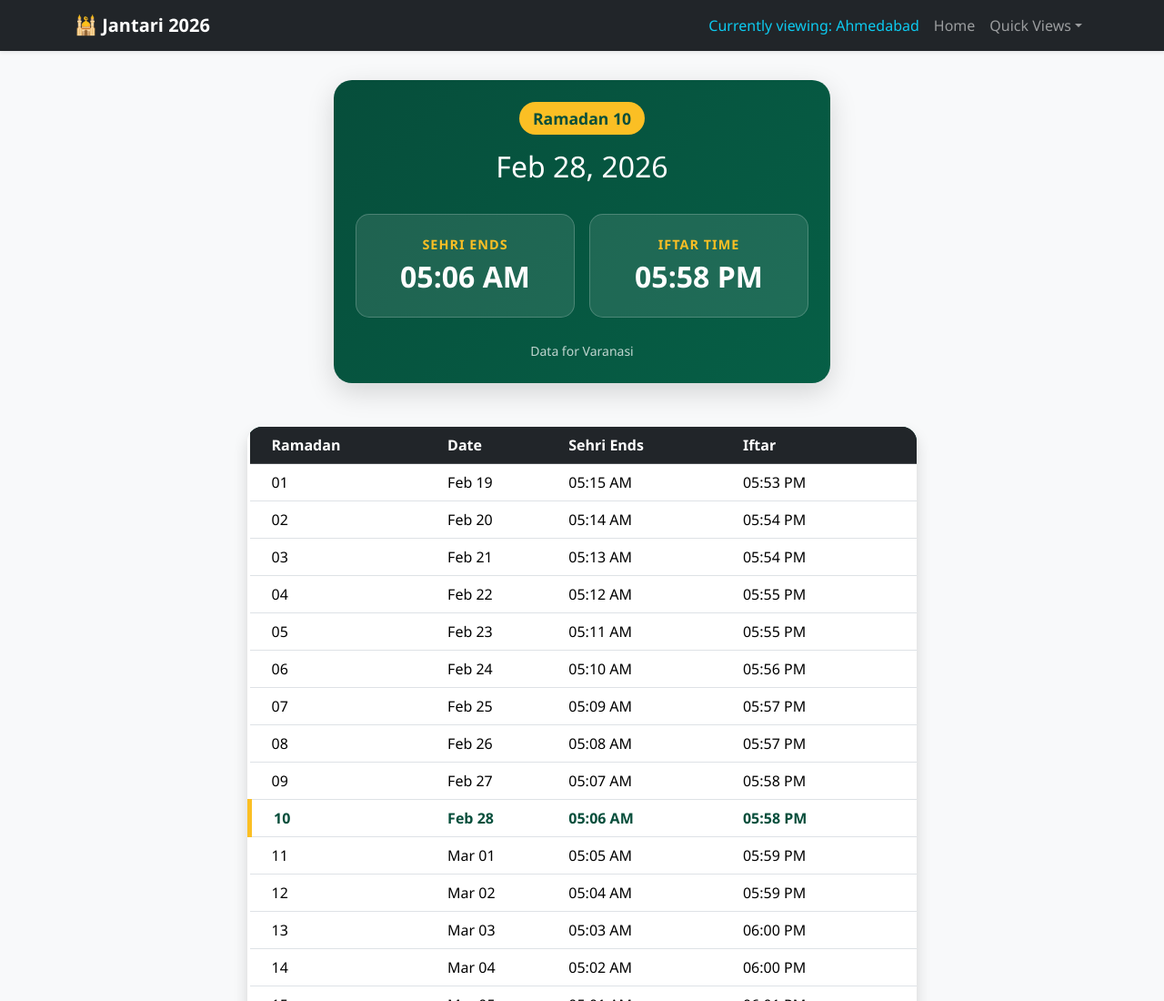
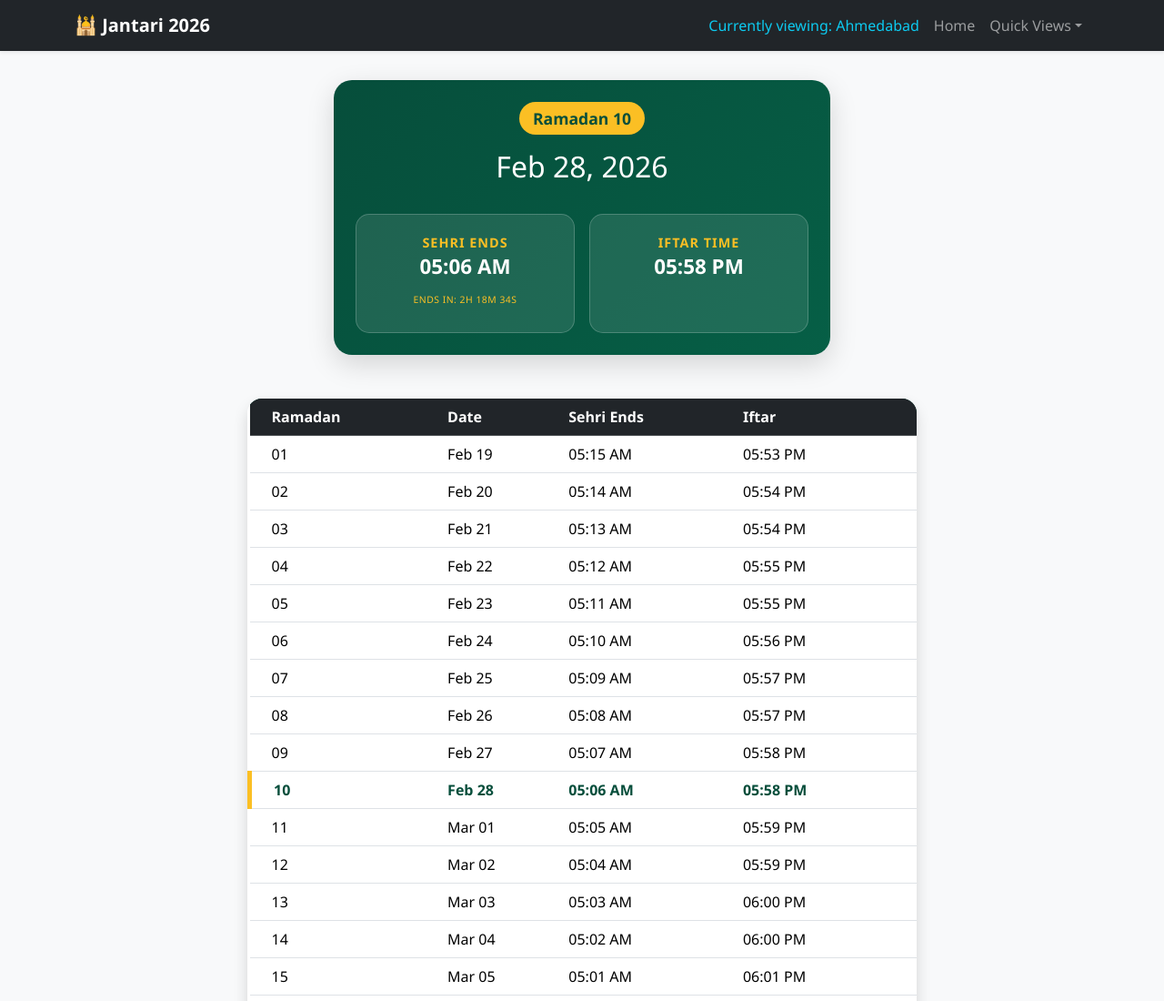
Before and after one commit to osama-dev-001/jantari, a plain HTML site: page vns-ramadan.html in a window 1280 px wide. Shown: the top 1100 px of the page at 91% size. Drawn offline with nearby package versions, Linux system fonts and the light colour scheme.

Commit message:
Added countdown timer in the Sehri and Iftar

```diff
--- a/vns-ramadan.html
+++ b/vns-ramadan.html
@@ -52,12 +52,6 @@
 			font-weight: 600;
 		}
 
-		.time-value {
-			font-size: 2rem;
-			font-weight: 700;
-			display: block;
-		}
-
 		.ramadan-badge {
 			background-color: var(--gold);
 			color: var(--emerald);
@@ -102,6 +96,82 @@
 		.table-active-today td {
 			color: var(--emerald) !important;
 		}
+
+		.ramadan-countdown {
+			font-size: 0.75rem;
+			font-weight: 600;
+			text-transform: uppercase;
+			letter-spacing: 0.5px;
+			opacity: 0.9;
+			padding-top: 5px;
+			border-top: 1px solid rgba(255, 255, 255, 0.2);
+		}
+
+		#sehri-timer,
+		#iftar-timer {
+			color: var(--gold);
+		}
+
+		/* Ensure boxes stay the same size regardless of content */
+		.time-box {
+			display: flex;
+			flex-direction: column;
+			align-items: center;
+			justify-content: center;
+			min-height: 120px;
+			/* Adjust this height so it fits all text comfortably */
+			text-align: center;
+			width: 100%;
+		}
+
+		.time-value {
+			font-size: 1.4rem;
+			font-weight: 700;
+			margin: 5px 0;
+			line-height: 1;
+		}
+
+		/* Fix the status message area so it doesn't "jump" when text appears */
+		#sehri-status,
+		#iftar-status {
+			font-size: 0.7rem;
+			height: 30px;
+			/* Fixed height for the message area */
+			display: flex;
+			align-items: center;
+			justify-content: center;
+			text-transform: uppercase;
+			letter-spacing: 0.5px;
+			width: 100%;
+		}
+
+		/* Fix for one-line status text on mobile */
+		#sehri-status,
+		#iftar-status {
+			font-size: 0.65rem;
+			/* Reduced size to prevent wrapping */
+			white-space: nowrap;
+			/* Forces text to stay on one line */
+			overflow: hidden;
+			text-overflow: ellipsis;
+			/* Adds ... if it ever hits the edge */
+			margin-top: 5px;
+			min-height: 18px;
+		}
+
+		/* Adjust the main time value for mobile so there's more room below it */
+		@media (max-width: 576px) {
+			.time-value {
+				font-size: 1.5rem !important;
+				/* Slightly smaller main time */
+				margin-bottom: 2px;
+			}
+
+			.time-box {
+				padding: 15px 5px !important;
+				/* More horizontal room */
+			}
+		}
 	</style>
 </head>
 
@@ -120,18 +190,16 @@
 							<div class="time-box">
 								<span class="label">Sehri Ends</span>
 								<span class="time-value" id="disp-sehri">--:--</span>
+								<div id="sehri-status"></div>
 							</div>
 						</div>
 						<div class="col-6">
 							<div class="time-box">
 								<span class="label">Iftar Time</span>
 								<span class="time-value" id="disp-iftar">--:--</span>
+								<div id="iftar-status"></div>
 							</div>
 						</div>
-					</div>
-
-					<div class="text-center mt-4 opacity-75">
-						<small>Data for Varanasi</small>
 					</div>
 				</div>
 			</div>
@@ -149,8 +217,7 @@
 								<th class="pe-4">Iftar</th>
 							</tr>
 						</thead>
-						<tbody id="table-body">
-						</tbody>
+						<tbody id="table-body"></tbody>
 					</table>
 				</div>
 			</div>
@@ -208,6 +275,61 @@
 			// 3. Inject into the table body
 			$('#table-body').html(tableHtml);
 		});
+
+		function updateRamadanTimers(sehriStr, iftarStr) {
+			const now = new Date();
+			const fifteenMins = 15 * 60 * 1000;
+			const threeHours = 3 * 60 * 60 * 1000;
+
+			const parse = (s) => {
+				const [t, m] = s.split(' ');
+				let [h, min] = t.split(':').map(Number);
+				if (m === 'PM' && h < 12) h += 12;
+				if (m === 'AM' && h === 12) h = 0;
+				return new Date(now.getFullYear(), now.getMonth(), now.getDate(), h, min, 0);
+			};
+
+			const sTime = parse(sehriStr);
+			const iTime = parse(iftarStr);
+
+			// --- SEHRI LOGIC ---
+			const sDiff = sTime - now;
+			if (sDiff > 0 && sDiff <= threeHours) {
+				// Countdown (3 hours before)
+				$('#sehri-status').html(`<span style="color:var(--gold)">Ends In: ${formatDiff(sDiff)}</span>`);
+			} else if (sDiff <= 0 && Math.abs(sDiff) <= fifteenMins) {
+				// Red Alert (For 15 mins after it ends)
+				$('#sehri-status').html('<span style="color:#ff4444; font-weight:700;">SEHRI ENDED</span>');
+			} else {
+				$('#sehri-status').empty();
+			}
+
+			// --- IFTAR LOGIC ---
+			const iDiff = iTime - now;
+			if (now > sTime && iDiff > 0) {
+				// Countdown (Starts right after Sehri)
+				$('#iftar-status').html(`<span style="color:var(--gold)">Starts In: ${formatDiff(iDiff)}</span>`);
+			} else if (iDiff <= 0 && Math.abs(iDiff) <= fifteenMins) {
+				// Green Alert (For 15 mins after it starts)
+				$('#iftar-status').html('<span style="color:#00ff00; font-weight:800;">BISMILLAH</span>');
+			} else {
+				$('#iftar-status').empty();
+			}
+		}
+
+		function formatDiff(ms) {
+			const h = Math.floor(ms / 3600000);
+			const m = Math.floor((ms % 3600000) / 60000);
+			const s = Math.floor((ms % 60000) / 1000);
+			return `${h}h ${m}m ${s}s`;
+		}
+
+		// Keep the UI alive every second
+		setInterval(() => {
+			if (typeof todayData !== 'undefined') {
+				updateRamadanTimers(todayData.Fajr, todayData.Maghrib);
+			}
+		}, 1000);
 	</script>
 </body>
 
```
